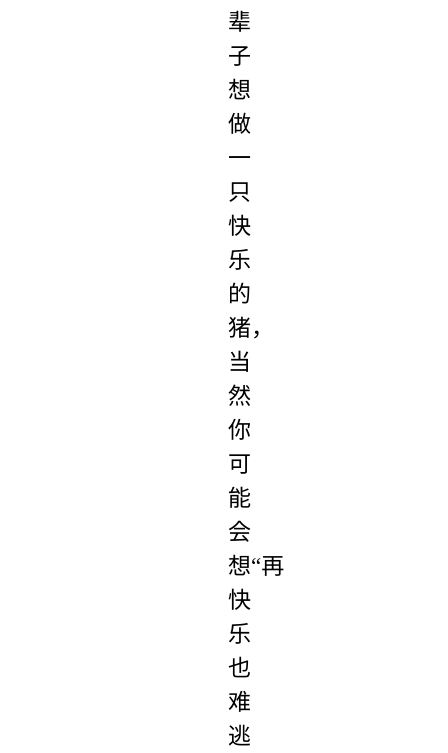
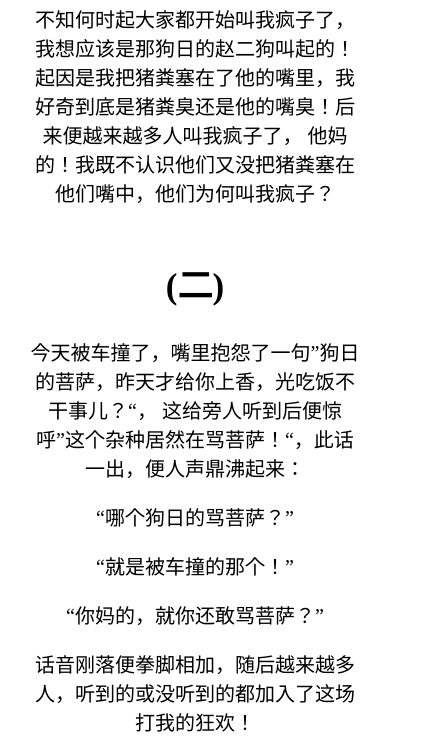
Before and after one commit to JunLiangWangX/-, a plain HTML site: page public/index.html in a window 390 px wide. Shown: the part 459-1212 px from the top of the page, 448 px wide, since content can reach past the window. Drawn offline with Linux system fonts and the light colour scheme; a web font is replaced by a local one.

Commit message:
add  responsive layout

```diff
--- a/public/index.html
+++ b/public/index.html
@@ -3,7 +3,7 @@
  * @Author: JunLiangWang
  * @Date: 2023-02-02 15:42:58
  * @LastEditors: JunLiangWang
- * @LastEditTime: 2023-02-05 17:13:26
+ * @LastEditTime: 2023-02-05 17:23:44
 -->
 <!DOCTYPE html>
 <html>
@@ -25,6 +25,7 @@
         body {
             font-family: BuXuCiXing;
             padding: 0 220px;
+            transition: all 0.3s ease-out;
         }
 
         .title {
@@ -48,6 +49,22 @@
             font-size: 20px;
             text-align: center;
         }
+
+        @media screen and (max-width: 1000px) {
+            body {
+                 padding: 0 100px;
+            }
+        }
+        @media screen and (max-width: 700px) {
+            body {
+                 padding: 0 50px;
+            }
+        }
+        @media screen and (max-width: 500px) {
+            body {
+                 padding: 0 20px;
+            }
+        }
     </style><!-- Google tag (gtag.js) -->
     <script async src="https://www.googletagmanager.com/gtag/js?id=G-P5CYMJ8S8M"></script>
     <script>
@@ -60,6 +77,7 @@
 
         gtag('config', 'G-P5CYMJ8S8M');
     </script>
+
 </head>
 
 <body>
```
